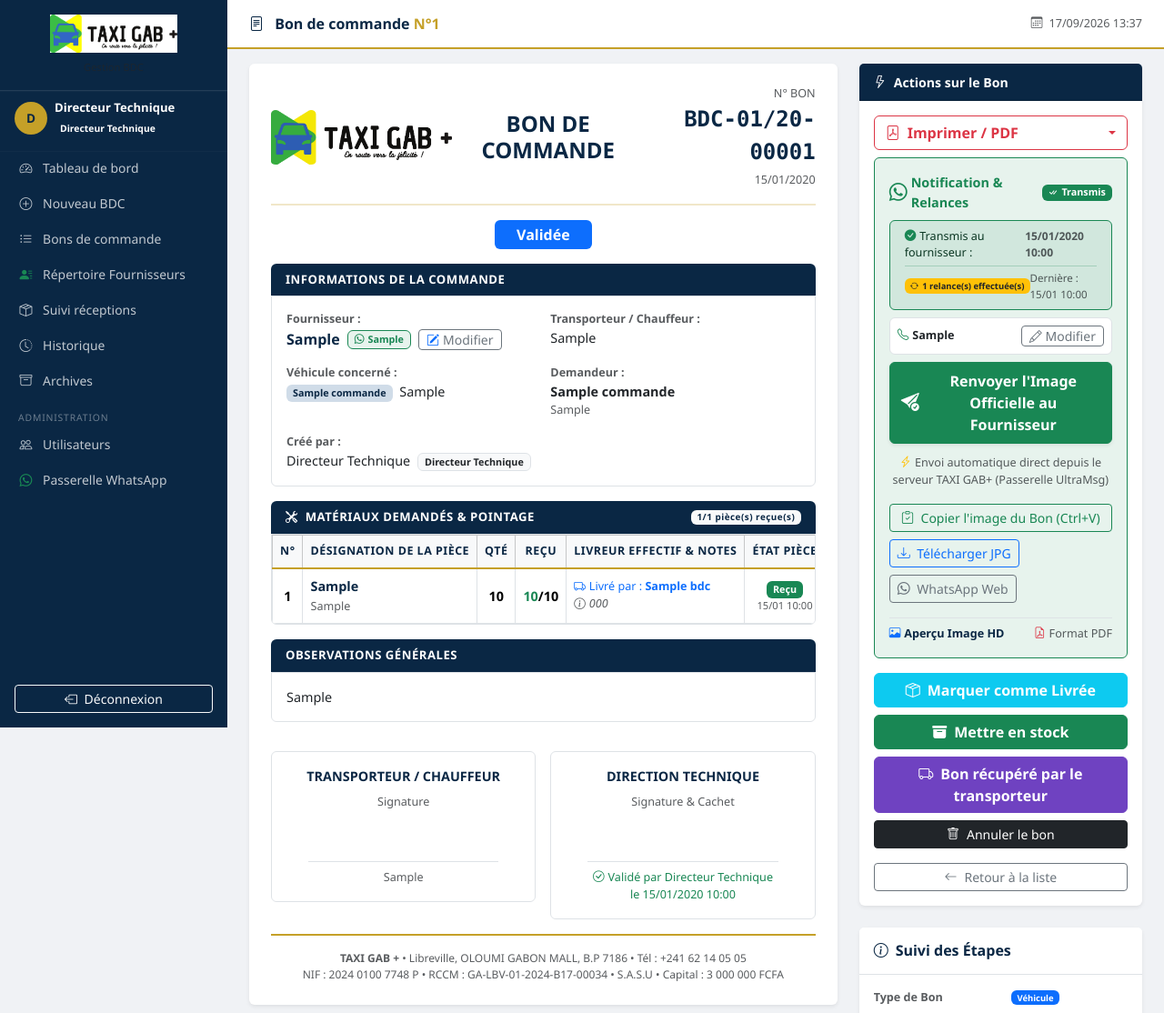
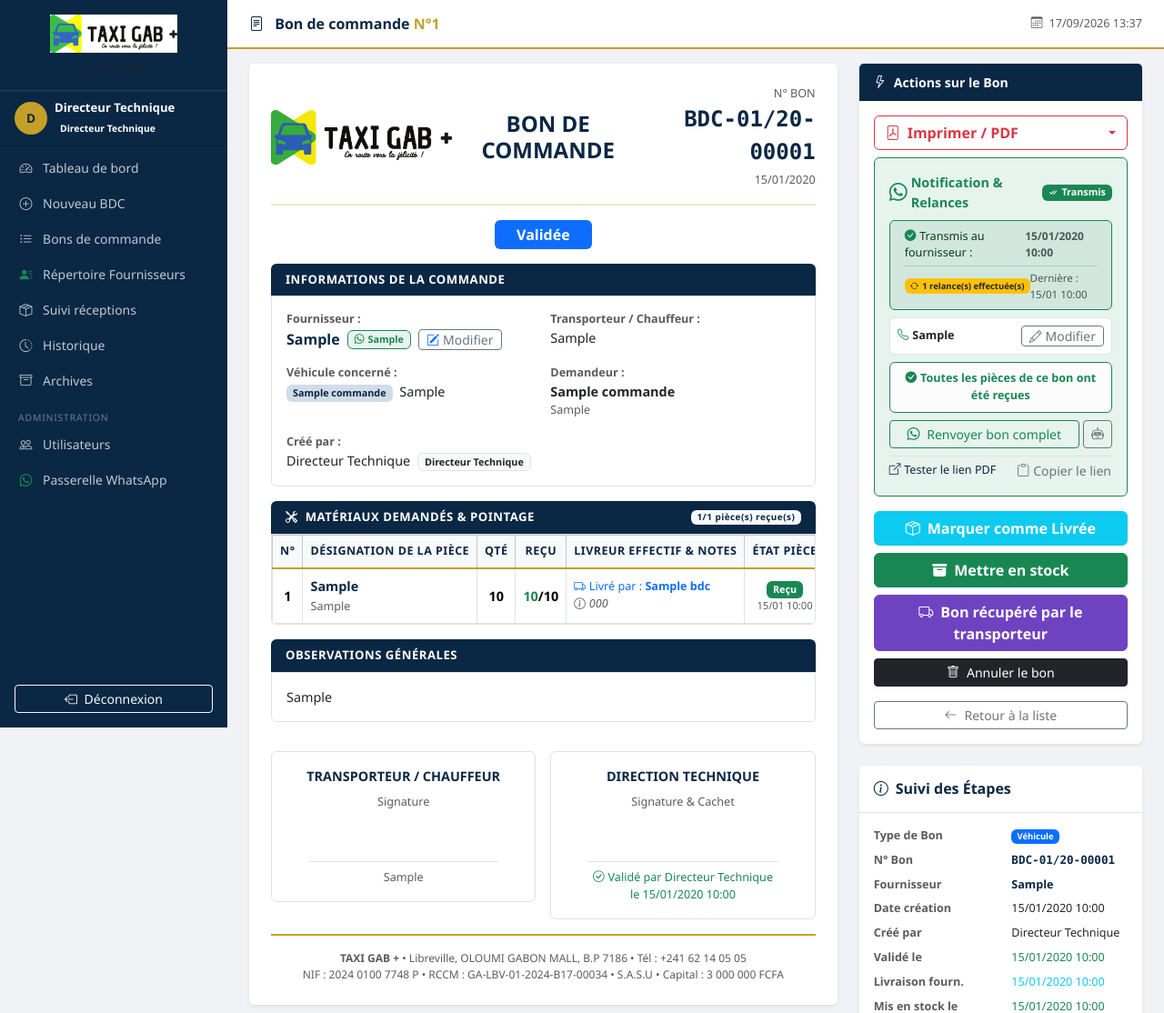
Before and after one commit to danielmouity241-afk/taxigab-bdc, a Flask app: page /bdc/1 in a window 1280 px wide. Shown: the top 1114 px of the page at 91% size. Run offline with Flask 3, Linux system fonts and the light colour scheme; a user stored in the database is signed in; tables that the repository leaves empty hold one stand-in row (values such as "Sample post").

Commit message:
Restauration transmission classique WhatsApp avec TG et lien PDF (templates/bdc/view.html)

```diff
--- a/templates/bdc/view.html
+++ b/templates/bdc/view.html
@@ -528,7 +528,7 @@
           </div>
           {% else %}
           <p class="small text-dark mb-2">
-            Transmettez l'image officielle du bon de commande TAXI GAB+ au fournisseur
+            Transmettez le bon de commande officiel TAXI GAB+ et son lien PDF au fournisseur
             <strong>{{ bdc.fournisseur or 'Fournisseur' }}</strong> directement sur WhatsApp :
           </p>
           {% endif %}
@@ -549,42 +549,26 @@
           </div>
           {% endif %}
 
-          <!-- ENVOI AUTOMATIQUE SERVEUR (IMAGE DU BON VIA ULTRA MSG) -->
-          <form method="POST" action="{{ url_for('bdc_envoyer_whatsapp_serveur', id=bdc.id) }}" class="mb-2">
-            <button type="submit" class="btn btn-success fw-bold text-white shadow-sm w-100 py-2 d-flex align-items-center justify-content-center gap-2"
-                    {% if not bdc.fournisseur_whatsapp %}disabled title="Veuillez d'abord renseigner le numéro WhatsApp"{% endif %}>
-              <i class="bi bi-send-check-fill fs-5"></i>
-              <span>{% if bdc.whatsapp_envoye %}Renvoyer l'Image Officielle au Fournisseur{% else %}Transmettre l'Image du Bon au Fournisseur{% endif %}</span>
-            </button>
-          </form>
-          <div class="form-text text-muted small text-center mb-3">
-            <i class="bi bi-lightning-charge text-warning me-1"></i>Envoi automatique direct depuis le serveur TAXI GAB+ (Passerelle UltraMsg)
-          </div>
-
-          <!-- ENVOI MANUEL : COPIER L'IMAGE DANS LE PRESSE-PAPIER POUR WHATSAPP -->
-          <div class="d-flex flex-wrap gap-2 mb-2">
-            <button type="button" id="btn-copier-image" class="btn btn-outline-success btn-sm flex-grow-1"
-                    onclick="copierImageBDC('{{ lien_public_image }}')" title="Copier l'image pour la coller directement dans WhatsApp (Ctrl+V)">
-              <i class="bi bi-clipboard-check me-1"></i> Copier l'image du Bon (Ctrl+V)
-            </button>
-
-            <a href="{{ url_for('bdc_public_image', code_securise=bdc.code_securise) }}" download="BDC-{{ bdc.numero_affiche.replace('/', '-') }}.jpg"
-               class="btn btn-outline-primary btn-sm" title="Télécharger le fichier image JPG">
-              <i class="bi bi-download me-1"></i> Télécharger JPG
+          {% if not bdc.whatsapp_envoye %}
+            <!-- BOUTON PREMIÈRE TRANSMISSION (WHATSAPP DIRECT) -->
+            <a href="{{ url_for('bdc_envoyer_whatsapp_serveur', id=bdc.id) }}?direct=1" target="_blank"
+               class="btn btn-success fw-bold text-white shadow-sm w-100 py-2 mb-2 text-center"
+               {% if not bdc.fournisseur_whatsapp %}style="pointer-events:none; opacity:0.65;"{% endif %}>
+              <i class="bi bi-whatsapp me-2"></i> Transmettre le Bon par WhatsApp
             </a>
 
-            <a href="{{ whatsapp_url }}" target="_blank"
-               class="btn btn-outline-secondary btn-sm"
-               {% if not bdc.fournisseur_whatsapp %}style="pointer-events:none; opacity:0.65;"{% endif %}
-               title="Ouvrir WhatsApp Web">
-              <i class="bi bi-whatsapp me-1"></i> WhatsApp Web
-            </a>
-          </div>
+            {% if current_user.is_directeur_technique or peut_valider %}
+            <form method="POST" action="{{ url_for('bdc_envoyer_whatsapp_serveur', id=bdc.id) }}" class="mb-2">
+              <button type="submit" class="btn btn-outline-secondary btn-sm w-100"
+                      {% if not bdc.fournisseur_whatsapp %}disabled title="Veuillez d'abord renseigner le numéro WhatsApp"{% endif %}>
+                <i class="bi bi-robot me-1"></i> Envoi automatique (Serveur API)
+              </button>
+            </form>
+            {% endif %}
 
-          <!-- BOUTON DE RELANCE SI PIÈCES EN ATTENTE -->
-          {% if bdc.pieces_en_attente %}
-          <div class="mt-2 pt-2 border-top">
-            <button type="button" class="btn btn-warning fw-bold text-dark shadow-sm w-100 py-2 d-flex align-items-center justify-content-center gap-2"
+            <!-- BOUTON DE RELANCE SI PIECES EN ATTENTE -->
+            {% if bdc.pieces_en_attente %}
+            <button type="button" class="btn btn-warning fw-bold text-dark shadow-sm w-100 py-2 mb-2 d-flex align-items-center justify-content-center gap-2"
                     data-bs-toggle="modal" data-bs-target="#modal-relancer-whatsapp"
                     {% if not bdc.fournisseur_whatsapp %}disabled title="Veuillez d'abord renseigner le numéro WhatsApp"{% endif %}>
               <i class="bi bi-arrow-repeat fs-5"></i>
@@ -593,16 +577,48 @@
               <span class="badge bg-dark text-white rounded-pill">{{ bdc.nb_relances_whatsapp }}</span>
               {% endif %}
             </button>
-          </div>
+            {% endif %}
+          {% else %}
+            <!-- BOUTON DE RELANCE SPÉCIFIQUE AVEC LISTING DES PIÈCES MANQUANTES -->
+            {% if bdc.pieces_en_attente %}
+            <button type="button" class="btn btn-warning fw-bold text-dark shadow-sm w-100 py-2 mb-2 d-flex align-items-center justify-content-center gap-2"
+                    data-bs-toggle="modal" data-bs-target="#modal-relancer-whatsapp"
+                    {% if not bdc.fournisseur_whatsapp %}disabled title="Veuillez d'abord renseigner le numéro WhatsApp"{% endif %}>
+              <i class="bi bi-arrow-repeat fs-5"></i>
+              <span>Relancer le Fournisseur (Pièces en attente)</span>
+              {% if bdc.nb_relances_whatsapp and bdc.nb_relances_whatsapp > 0 %}
+              <span class="badge bg-dark text-white rounded-pill">{{ bdc.nb_relances_whatsapp }}</span>
+              {% endif %}
+            </button>
+            {% else %}
+            <div class="alert alert-light border-success text-success py-2 px-3 mb-2 small text-center fw-semibold">
+              <i class="bi bi-check-circle-fill me-1 text-success"></i>Toutes les pièces de ce bon ont été reçues
+            </div>
+            {% endif %}
+
+            <!-- BOUTON RÉ-EXPÉDITION COMPLÈTE DU BON INITIAL -->
+            <div class="d-flex gap-1 mb-2">
+              <a href="{{ url_for('bdc_envoyer_whatsapp_serveur', id=bdc.id) }}?direct=1" target="_blank"
+                 class="btn btn-outline-success btn-sm flex-grow-1" title="Renvoyer le bon initial par WhatsApp">
+                <i class="bi bi-whatsapp me-1"></i> Renvoyer bon complet
+              </a>
+              {% if current_user.is_directeur_technique or peut_valider %}
+              <form method="POST" action="{{ url_for('bdc_envoyer_whatsapp_serveur', id=bdc.id) }}">
+                <button type="submit" class="btn btn-outline-secondary btn-sm" title="Renvoyer via serveur API">
+                  <i class="bi bi-robot"></i>
+                </button>
+              </form>
+              {% endif %}
+            </div>
           {% endif %}
 
-          <div class="d-flex justify-content-between align-items-center pt-2 mt-2 border-top">
-            <a href="{{ lien_public_image }}" target="_blank" class="small text-navy text-decoration-none fw-semibold">
-              <i class="bi bi-image me-1 text-primary"></i>Aperçu Image HD
+          <div class="d-flex justify-content-between align-items-center pt-1 border-top">
+            <a href="{{ lien_public_pdf }}" target="_blank" class="small text-navy text-decoration-none" title="Aperçu du lien fournisseur">
+              <i class="bi bi-box-arrow-up-right me-1"></i>Tester le lien PDF
             </a>
-            <a href="{{ lien_public_pdf }}" target="_blank" class="small text-muted text-decoration-none">
-              <i class="bi bi-file-earmark-pdf me-1 text-danger"></i>Format PDF
-            </a>
+            <button type="button" class="btn btn-link btn-sm text-secondary p-0 text-decoration-none" onclick="navigator.clipboard.writeText('{{ lien_public_pdf }}'); alert('Lien direct du PDF copié dans le presse-papier !');">
+              <i class="bi bi-clipboard me-1"></i>Copier le lien
+            </button>
           </div>
         </div>
         {% elif bdc.statut == 'en_attente' %}
@@ -1031,43 +1047,4 @@
   </div>
 </div>
 
-<script>
-async function copierImageBDC(url) {
-  const btn = document.getElementById('btn-copier-image');
-  const originalHtml = btn ? btn.innerHTML : '';
-  try {
-    if (btn) btn.innerHTML = '<span class="spinner-border spinner-border-sm me-1"></span> Copie en cours...';
-    const response = await fetch(url);
-    const blob = await response.blob();
-    const img = new Image();
-    const urlObj = URL.createObjectURL(blob);
-    img.onload = async function() {
-      const canvas = document.createElement('canvas');
-      canvas.width = img.width;
-      canvas.height = img.height;
-      const ctx = canvas.getContext('2d');
-      ctx.drawImage(img, 0, 0);
-      canvas.toBlob(async function(pngBlob) {
-        try {
-          await navigator.clipboard.write([
-            new ClipboardItem({ 'image/png': pngBlob })
-          ]);
-          URL.revokeObjectURL(urlObj);
-          if (btn) btn.innerHTML = '✅ Image copiée ! Collez dans WhatsApp (Ctrl+V)';
-          setTimeout(() => {
-            if (btn) btn.innerHTML = originalHtml;
-          }, 4000);
-        } catch(e) {
-          window.open(url, '_blank');
-          if (btn) btn.innerHTML = originalHtml;
-        }
-      }, 'image/png');
-    };
-    img.src = urlObj;
-  } catch (err) {
-    window.open(url, '_blank');
-    if (btn) btn.innerHTML = originalHtml;
-  }
-}
-</script>
 {% endblock %}
```
